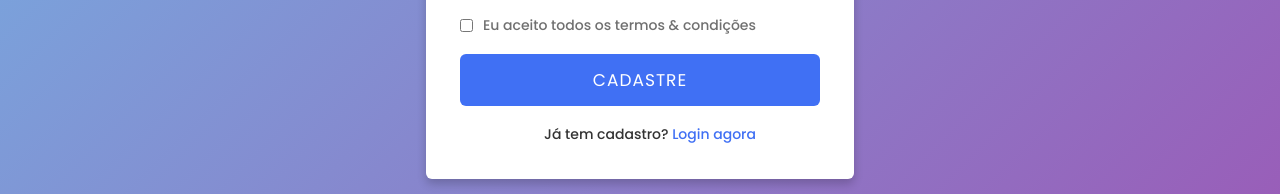
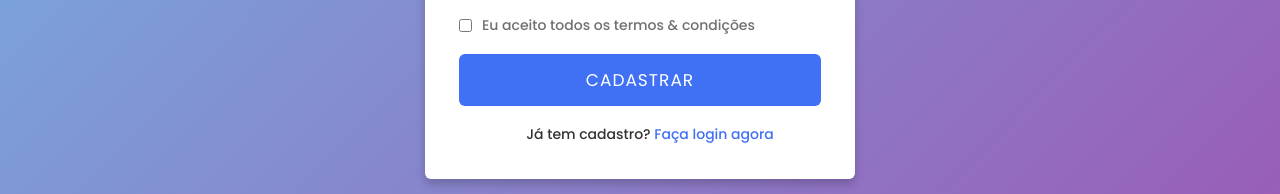
Before and after one commit to marjoriejdkk/site, a plain HTML site: page CADASTRO/index.html in a window 1280 px wide. Shown: the part 492-686 px from the top of the page. Drawn offline with Linux system fonts and the light colour scheme.

Commit message:
Update index.html

```diff
--- a/CADASTRO/index.html
+++ b/CADASTRO/index.html
@@ -1,10 +1,10 @@
 <!DOCTYPE html>
-<hmtl>
+<html>
   <head>
     <title>CADASTRO</title>
     <meta charset="utf-8">
     <meta name="viewport" content="width=device-width, initial-scale=1, minimun-scale=1">
-        <link rel="stylesheet" type="text/css" href= "CSS/estilo.css">
+    <link rel="stylesheet" type="text/css" href="CSS/estilo.css">
     <link href="https://fonts.googleapis.com/css?family=Poppins:600&display=swap" rel="stylesheet">
   </head>
   <body>
@@ -28,14 +28,13 @@
           <h3>Eu aceito todos os termos & condições</h3>
         </div>
         <div class="input-box button">
-              <input type="Submit" value="CADASTRE">
+          <input type="submit" value="CADASTRAR">
         </div>
         <div class="text">
-              <h3>Já tem cadastro? <a href="../LOGIN/index.html">Login agora</a></h3>
+          <h3>Já tem cadastro? <a href="../LOGIN/index.html">Faça login agora</a></h3>
         </div>
       </form>
     </div>
     <script type="text/javascript" src="js/script.js"></script>
   </body>
-</hmtl>
 </html>
```
Lines whose indentation alone changed are shown as unchanged.
